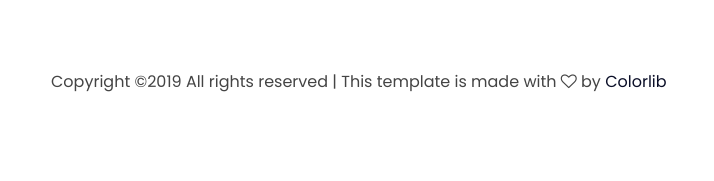
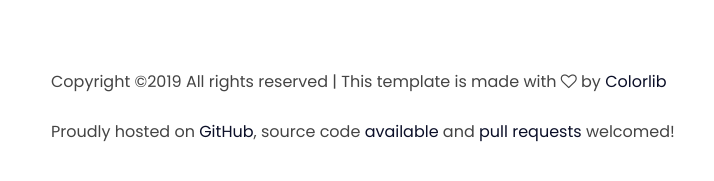
Before and after one commit to me2d09/neutron.press, a plain HTML site: page index.html in a window 1280 px wide. Shown: the part 3121-3302 px from the top of the page, 409-1123 px from the left. Drawn offline with Linux system fonts and the light colour scheme; some packages are replaced by stand-ins of ours.

Commit message:
Github tribute

```diff
--- a/index.html
+++ b/index.html
@@ -342,7 +342,8 @@
 				<!-- copyright -->
 				<div class="col-md-8">
 					<span class="copyright"><!-- Link back to Colorlib can't be removed. Template is licensed under CC BY 3.0. -->
-Copyright &copy;<script>document.write(new Date().getFullYear());</script> All rights reserved | This template is made with <i class="fa fa-heart-o" aria-hidden="true"></i> by <a href="https://colorlib.com" target="_blank">Colorlib</a>
+Copyright &copy;<script>document.write(new Date().getFullYear());</script> All rights reserved | This template is made with <i class="fa fa-heart-o" aria-hidden="true"></i> by <a href="https://colorlib.com" target="_blank">Colorlib</a><br />
+Proudly hosted on <a href="https://github.com/">GitHub</a>, source code <a href="https://github.com/me2d09/neutron.press">available</a> and <a href="https://github.com/me2d09/neutron.press/pulls">pull requests</a> welcomed!
 <!-- Link back to Colorlib can't be removed. Template is licensed under CC BY 3.0. --></span>
 				</div>
 				<!-- /copyright -->
```
